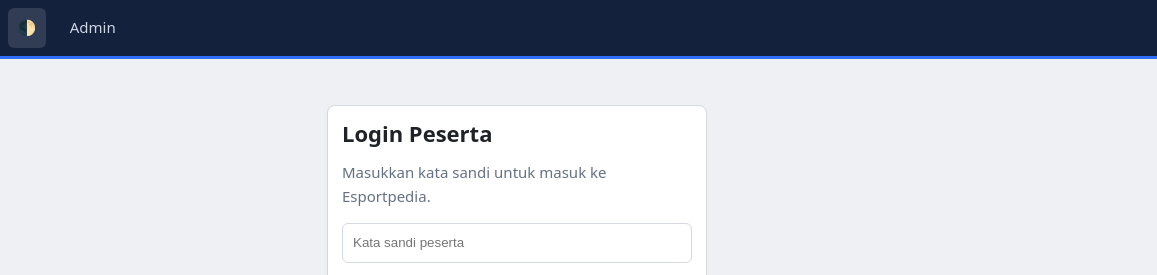
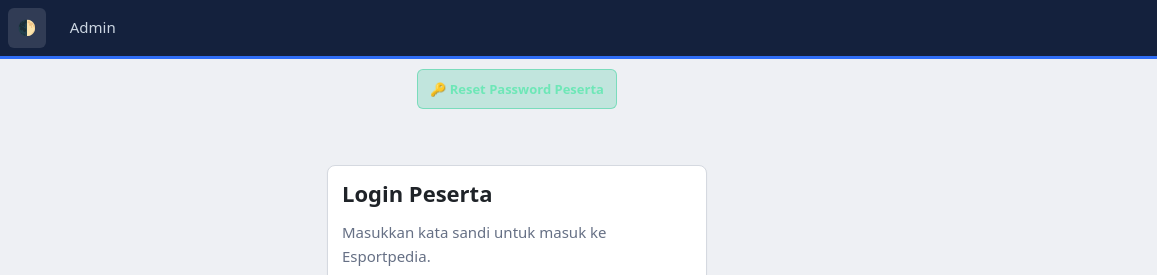
Before and after one commit to syaiful145/esportpedia.gg, a website: page index.html in a window 1280 px wide. Shown: the top 275 px of the page, 123-1280 px from the left. Drawn offline with Linux system fonts and the light colour scheme; no server answers.

Commit message:
Update index.html

```diff
--- a/index.html
+++ b/index.html
@@ -9,6 +9,16 @@
 <button class="ib0 bg0" id="sb" onclick="tq()" aria-label="Cari">🔍</button>
 <button class="ib0 bg0" onclick="document.getElementById('nav').classList.toggle('open')" aria-label="Menu">☰</button>
 <nav id="nav"></nav><div class="sw" id="sw"><input id="q" type="search" autocomplete="off" placeholder="Cari tim, pemain, pertandingan…" aria-label="Cari"><div id="sr" hidden></div></div></div></header>
+
+<!-- ============================================================= -->
+<!-- TOMBOL RESET PASSWORD PESERTA                                 -->
+<!-- ============================================================= -->
+<div style="padding: 10px; text-align: right; max-width: 1200px; margin: 0 auto;">
+  <button id="btn-reset-user-pass" style="background: rgba(16, 185, 129, 0.2); border: 1px solid rgba(52, 211, 153, 0.5); color: #6ee7b7; padding: 6px 12px; border-radius: 6px; cursor: pointer; font-weight: 600; font-size: 13px;">
+    🔑 Reset Password Peserta
+  </button>
+</div>
+
 <main id="app"></main>
 <footer>© 2026 Esportpedia · <a onclick="go('/teams')">Tim</a> · <a onclick="go('/t')">Pertandingan</a> <span id="fl">· <a onclick="go('/admin')">Login admin</a></span></footer>
 <div id="bar"></div><div id="toast"></div>
```
